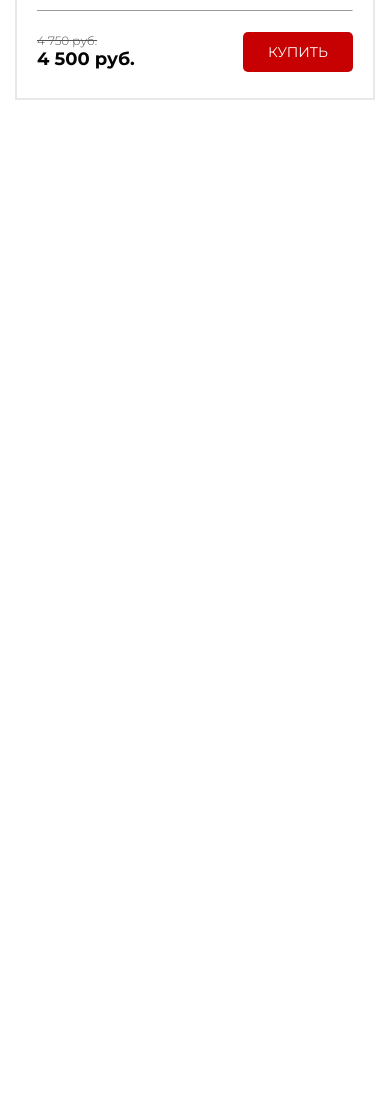
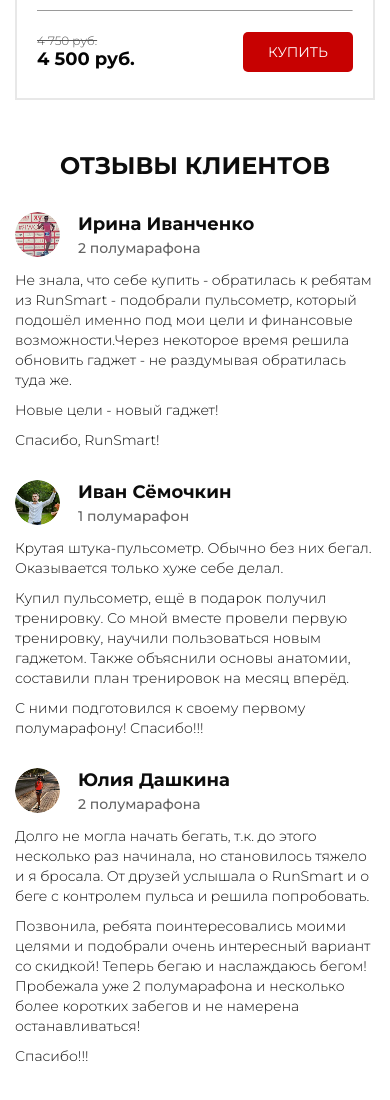
Before and after one commit to Pavlenko-Artem/PULSE, a website: page app/index.html in a window 390 px wide. Shown: the part 5427-6527 px from the top of the page. Before the commit the page ends 5627 px from the top, so only its background shows below. Drawn offline with Linux system fonts and the light colour scheme.

Commit message:
reviews done

```diff
--- a/app/index.html
+++ b/app/index.html
@@ -371,6 +371,60 @@
 					</div>
 				</div>
 			</section>
+
+			<section class="reviews">
+
+				<div class='container'>
+					<h3 class="title">отзывы клиентов</h3>
+					<div class="reviews__item">
+						<img class="reviews__avatar" src="images/reviews-1.jpg" alt="">
+						<div class="reviews__content">
+							<div class="reviews__content-name">
+								Ирина Иванченко
+								<span>2 полумарафона</span>
+							</div>
+							<p class="reviews__content-review">Не знала, что себе купить - обратилась к ребятам из RunSmart -
+								подобрали пульсометр, который подошёл
+								именно под мои цели и финансовые возможности.Через некоторое время решила обновить гаджет - не
+								раздумывая обратилась туда же.</p>
+							<p class="reviews__content-review">Новые цели - новый гаджет!</p>
+							<p class="reviews__content-review">Спасибо, RunSmart!</p>
+						</div>
+					</div>
+					<div class="reviews__item">
+						<img class="reviews__avatar" src="images/reviews-2.jpg" alt="">
+						<div class="reviews__content">
+							<div class="reviews__content-name">
+								Иван Сёмочкин
+								<span>1 полумарафон</span>
+							</div>
+							<p class="reviews__content-review">Крутая штука-пульсометр. Обычно без них бегал. Оказывается только хуже
+								себе делал.</p>
+							<p class="reviews__content-review">Купил пульсометр, ещё в подарок получил тренировку. Со мной вместе
+								провели первую
+								тренировку, научили пользоваться новым гаджетом. Также объяснили основы анатомии, составили план
+								тренировок на месяц вперёд.</p>
+							<p class="reviews__content-review">С ними подготовился к своему первому полумарафону! Спасибо!!!</p>
+						</div>
+					</div>
+					<div class="reviews__item">
+						<img class="reviews__avatar" src="images/reviews-3.jpg" alt="">
+						<div class="reviews__content">
+							<div class="reviews__content-name">
+								Юлия Дашкина
+								<span>2 полумарафона</span>
+							</div>
+							<p class="reviews__content-review">Долго не могла начать бегать, т.к. до этого несколько раз начинала, но
+								становилось тяжело и я бросала. От друзей услышала о RunSmart и о беге с контролем пульса и решила
+								попробовать.</p>
+							<p class="reviews__content-review">Позвонила, ребята поинтересовались моими целями и подобрали очень
+								интересный вариант со скидкой! Теперь бегаю и наслаждаюсь бегом! Пробежала уже 2 полумарафона и
+								несколько более коротких забегов и не намерена останавливаться!</p>
+							<p class="reviews__content-review">Спасибо!!!</p>
+						</div>
+					</div>
+				</div>
+			</section>
 		</main>
 
 		<footer class="footer">
--- a/app/scss/_media.scss
+++ b/app/scss/_media.scss
@@ -77,6 +77,13 @@
 			font-size: 16px;
 		}
 	}
+	.reviews {
+		&__avatar {
+			height: 120px;
+			width: 120px;
+			margin-right: 40px;
+		}
+	}
 }
 
 @media (max-width: 655px) {
@@ -153,6 +160,13 @@
 		&__tab {
 			width: 90%;
 			margin: 0 auto 10px;
+		}
+	}
+	.reviews {
+		&__avatar {
+			height: 60px;
+			width: 60px;
+			margin-right: 18px;
 		}
 	}
 }
@@ -241,6 +255,7 @@
 		}
 	}
 	.catalog {
+		padding-bottom: 50px;
 		&__content {
 			grid-template-columns: minmax(260px, 450px);
 		}
@@ -262,4 +277,18 @@
 	.button-mini {
 		width: 110px;
 	}
+	.reviews {
+		&__avatar {
+			height: 45px;
+			width: 45px;
+		}
+		&__item {
+			margin-top: 30px;
+		}
+		&__content-review {
+			font-size: 14px;
+			line-height: 20px;
+			margin-left: -63px;
+		}
+	}
 }
--- a/app/scss/style.scss
+++ b/app/scss/style.scss
@@ -312,7 +312,7 @@
 		&__content {
 			width: 50%;
 			margin-right: 0px;
-			transform: translateX(-100%);
+			transform: translateX(-107%);
 			transition: 0.5s all;
 			&-active {
 				transform: translateX(0%);
@@ -324,6 +324,7 @@
 		}
 		&__list {
 			position: relative;
+			height: 320px;
 			width: 50%;
 			margin-left: 20px;
 			transform: translateX(0%);
@@ -366,4 +367,40 @@
 	}
 }
 
+.reviews {
+	padding-bottom: 60px;
+	color: #0d0d0d;
+	&__item {
+		margin-top: 60px;
+		display: flex;
+	}
+	&__avatar {
+		height: 169px;
+		width: 169px;
+		border-radius: 50%;
+		margin-right: 60px;
+	}
+	&__content-name {
+		font-weight: 700;
+		font-size: 18px;
+		line-height: 24px;
+		margin-bottom: 10px;
+		span {
+			display: block;
+			font-size: 14px;
+			color: #646464;
+			font-weight: 500;
+		}
+	}
+	&__content-review {
+		font-size: 16px;
+		line-height: 24px;
+		font-weight: 300;
+		margin-bottom: 10px;
+		&:last-child {
+			margin-bottom: 0;
+		}
+	}
+}
+
 @import "media";
```
Also changed, not shown: app/css/style.min.css, app/images/reviews-1.jpg (added), app/images/reviews-2.jpg (added), app/images/reviews-3.jpg (added).
